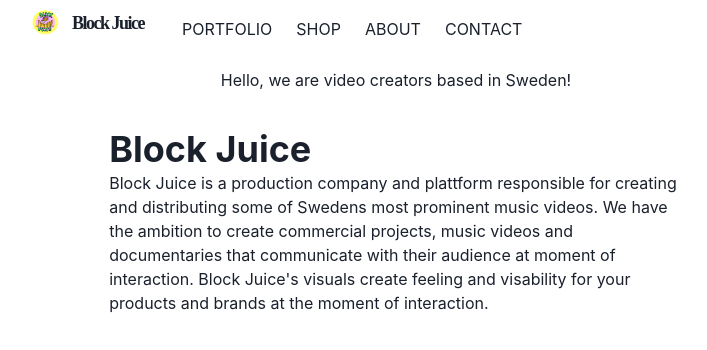
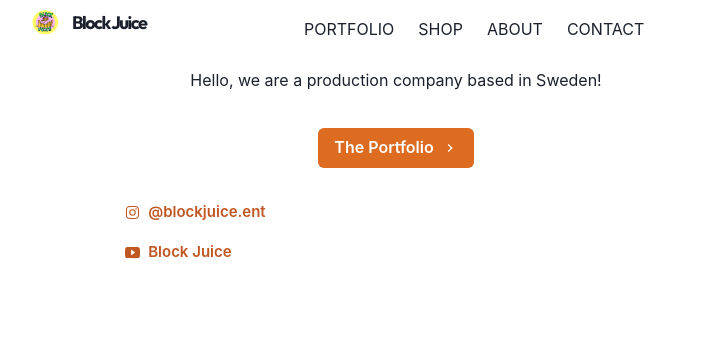
Before and after one commit to LuliyaMasfun/block-juice-website, a Next.js app: page / in a window 1280 px wide. Shown: the top 350 px of the page, without its empty margins (244-951 px from the left). Built offline with nearby package versions, Linux system fonts and the light colour scheme.

Commit message:
index.js almost done, add portfolio page

```diff
--- /dev/null
+++ b/components/layouts/fonts.js
@@ -0,0 +1,10 @@
+import {Global} from '@emotion/react'
+
+const Fonts = () => (
+    <Global
+    styles={`
+    @import url("https://fonts.googleapis.com/css2?family=Heebo&family=Outfit:wght@300;400;500;600;700&display=swap");
+`}
+/>
+)
+export default Fonts
--- a/components/navbar.js
+++ b/components/navbar.js
@@ -57,6 +57,7 @@
           display={{ base: 'none', md: 'flex' }}
           width={{ base: 'full', md: 'auto' }}
           alignItems="center"
+          justifyContent="right"
           flexGrow={1}
           mt={{ base: 4, md: 0 }}
         >
--- /dev/null
+++ b/components/section.js
@@ -0,0 +1,21 @@
+import { motion } from 'framer-motion'
+import { chakra, shouldForwardProp } from '@chakra-ui/react'
+
+const StyledDiv = chakra(motion.div, {
+  shouldForwardProp: prop => {
+    return shouldForwardProp(prop) || prop === 'transition'
+  }
+})
+
+const Section = ({ children, delay = 0 }) => (
+  <StyledDiv
+    initial={{ y: 10, opacity: 0 }}
+    animate={{ y: 0, opacity: 1 }}
+    transition={{ duration: 0.8, delay }}
+    mb={6}
+  >
+    {children}
+  </StyledDiv>
+)
+
+export default Section
--- a/package.json
+++ b/package.json
@@ -19,7 +19,8 @@
     "framer-motion": "^6.3.3",
     "next": "^12.1.6",
     "react": "^17.0.2",
-    "react-dom": "^17.0.2"
+    "react-dom": "^17.0.2",
+    "react-icons": "^4.3.1"
   },
   "devDependencies": {
     "eslint-config-next": "^12.1.6",
--- a/pages/_app.js
+++ b/pages/_app.js
@@ -1,9 +1,11 @@
 import Layout from '../components/layouts/main'
 import { ChakraProvider } from '@chakra-ui/provider'
+import Fonts from '../components/layouts/fonts'
 
 const Website = ({Component, pageProps, router}) => {
     return (
         <ChakraProvider>
+            <Fonts />
             <Layout router={router}>
                 <Component {...pageProps} key={router.route} />
             </Layout>
--- a/pages/index.js
+++ b/pages/index.js
@@ -1,28 +1,68 @@
-import { Container, Box, Heading } from '@chakra-ui/react'
-
+import NextLink from 'next/link'
+import {
+    Container,
+    Box,
+    Heading,
+    Button,
+    Link,
+    List,
+    ListItem
+     } from '@chakra-ui/react'
+import Section from'../components/section'
+import {ChevronRightIcon} from '@chakra-ui/icons'
+import { IoLogoYoutube, IoLogoInstagram } from 'react-icons/io5'
 const Page = () => {
   return (
     <Container>
+        <Section delay={0.1}>
       <Box
         borderRadius="lg"
         p={3}
         mb={6}
         textAlign="center"
         >
-        Hello, we are video creators based in Sweden!
+        Hello, we are a production company based in Sweden!
       </Box>
+      </Section>
 
-      <Box display={{ md: 'flex' }}>
-        <Box flexGrow={1}>
-        <Heading as="h2" variant="page-title">
-            Block Juice
-          </Heading>
-        <p> Block Juice is a production company and plattform responsible for creating and distributing some of
-            Swedens most prominent music videos. We have the ambition to create commercial projects, music videos and documentaries that communicate with their audience at moment of interaction.
-            Block Juice's visuals create feeling and visability for your products and brands at the moment of interaction.
-        </p>
-      </Box>
-      </Box>
+      <Section delay={0.1}>
+      <Box align="center" my={4}>
+          <NextLink href="/portfolio" scroll={false}>
+            <Button rightIcon={ <ChevronRightIcon /> } colorScheme="orange">
+              The Portfolio
+            </Button>
+          </NextLink>
+        </Box>
+      </Section>
+
+      <Section delay={0.3}>
+      <List>
+      <ListItem>
+            <Link href="https://instagram.com/blockjuice.ent" target="_blank">
+              <Button
+               fontSize={15}
+                variant="ghost"
+                colorScheme="orange"
+                leftIcon={<IoLogoInstagram />}
+              >
+                @blockjuice.ent
+              </Button>
+            </Link>
+          </ListItem>
+          <ListItem>
+            <Link href="https://youtube.com/blockjuice" target="_blank">
+              <Button
+                fontSize={15}
+                variant="ghost"
+                colorScheme="orange"
+                leftIcon={<IoLogoYoutube />}
+              >
+                Block Juice
+              </Button>
+            </Link>
+          </ListItem>
+        </List>
+      </Section>
     </Container>
   )
 }
```
Also changed, not shown: components/grid-item.js (added, +46 -0 lines), pages/about.js (added, +13 -0 lines), pages/portfolio.js (added, +20 -0 lines), 1 other file (tests, documents, lock files or other folders).
